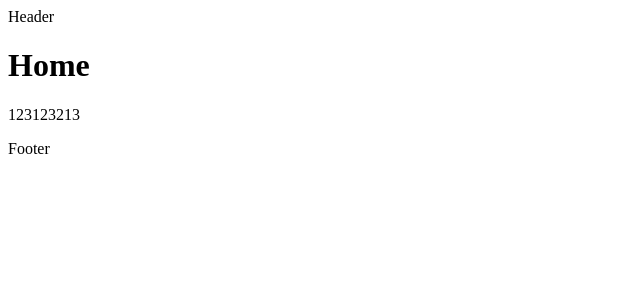
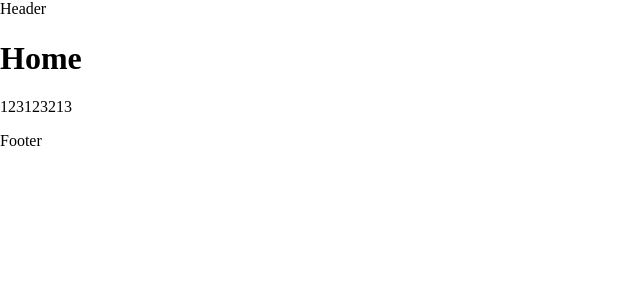
Before and after one commit to HedgehogKUCC/nuxtwebsite, a Nuxt app: page / in a window 1280 px wide. Shown: the top 300 px of the page, without its empty margins (0-640 px from the left). Built offline with nearby package versions, Linux system fonts and the light colour scheme.

Commit message:
style: element-plus & container
container 參考 bootstrap

```diff
--- /dev/null
+++ b/assets/scss/_container.scss
@@ -0,0 +1,67 @@
+@function breakpoint-min($name, $breakpoints: $grid-breakpoints) {
+  $min: map-get($breakpoints, $name);
+  @return if($min != 0, $min, null);
+}
+
+@function breakpoint-infix($name, $breakpoints: $grid-breakpoints) {
+  @return if(breakpoint-min($name, $breakpoints) == null, "", "-#{$name}");
+}
+
+@mixin make-container($gutter: $container-padding-x) {
+  --#{$prefix}gutter-x: #{$gutter};
+  --#{$prefix}gutter-y: 0;
+  width: 100%;
+  padding-right: calc(var(--#{$prefix}gutter-x) * .5); // stylelint-disable-line function-disallowed-list
+  padding-left: calc(var(--#{$prefix}gutter-x) * .5); // stylelint-disable-line function-disallowed-list
+  margin-right: auto;
+  margin-left: auto;
+}
+
+@mixin media-breakpoint-up($name, $breakpoints: $grid-breakpoints) {
+  $min: breakpoint-min($name, $breakpoints);
+  @if $min {
+    @media (min-width: $min) {
+      @content;
+    }
+  } @else {
+    @content;
+  }
+}
+
+@if $enable-container-classes {
+  // Single container class with breakpoint max-widths
+  .container,
+    // 100% wide container at all breakpoints
+  .container-fluid {
+    @include make-container();
+  }
+
+  // Responsive containers that are 100% wide until a breakpoint
+  @each $breakpoint, $container-max-width in $container-max-widths {
+    .container-#{$breakpoint} {
+      @extend .container-fluid;
+    }
+
+    @include media-breakpoint-up($breakpoint, $grid-breakpoints) {
+      %responsive-container-#{$breakpoint} {
+        max-width: $container-max-width;
+      }
+
+      // Extend each breakpoint which is smaller or equal to the current breakpoint
+      $extend-breakpoint: true;
+
+      @each $name, $width in $grid-breakpoints {
+        @if ($extend-breakpoint) {
+          .container#{breakpoint-infix($name, $grid-breakpoints)} {
+            @extend %responsive-container-#{$breakpoint};
+          }
+
+          // Once the current breakpoint is reached, stop extending
+          @if ($breakpoint == $name) {
+            $extend-breakpoint: false;
+          }
+        }
+      }
+    }
+  }
+}
--- /dev/null
+++ b/assets/scss/_variable.scss
@@ -0,0 +1,24 @@
+$variable-prefix: bs- !default;
+$prefix: $variable-prefix !default;
+
+$enable-container-classes: true !default;
+
+$grid-gutter-width: 1.5rem !default;
+$container-padding-x: $grid-gutter-width !default;
+
+$grid-breakpoints: (
+        xs: 0,
+        sm: 576px,
+        md: 768px,
+        lg: 992px,
+        xl: 1200px,
+        xxl: 1400px
+);
+
+$container-max-widths: (
+        sm: 540px,
+        md: 720px,
+        lg: 960px,
+        xl: 1140px,
+        xxl: 1320px
+);
--- /dev/null
+++ b/assets/scss/all.scss
@@ -0,0 +1,3 @@
+@import "normalize.css";
+@import "variable";
+@import "container";
--- a/nuxt.config.ts
+++ b/nuxt.config.ts
@@ -1,4 +1,11 @@
 // https://nuxt.com/docs/api/configuration/nuxt-config
 export default defineNuxtConfig({
-  devtools: { enabled: true }
+    devtools: { enabled: true },
+    modules: [
+        '@element-plus/nuxt',
+    ],
+    css: [
+        'normalize.css',
+        '~/assets/scss/all.scss'
+    ]
 })
```
Also changed, not shown: package.json (+11 -4 lines), 1 other file (tests, documents, lock files or other folders).
